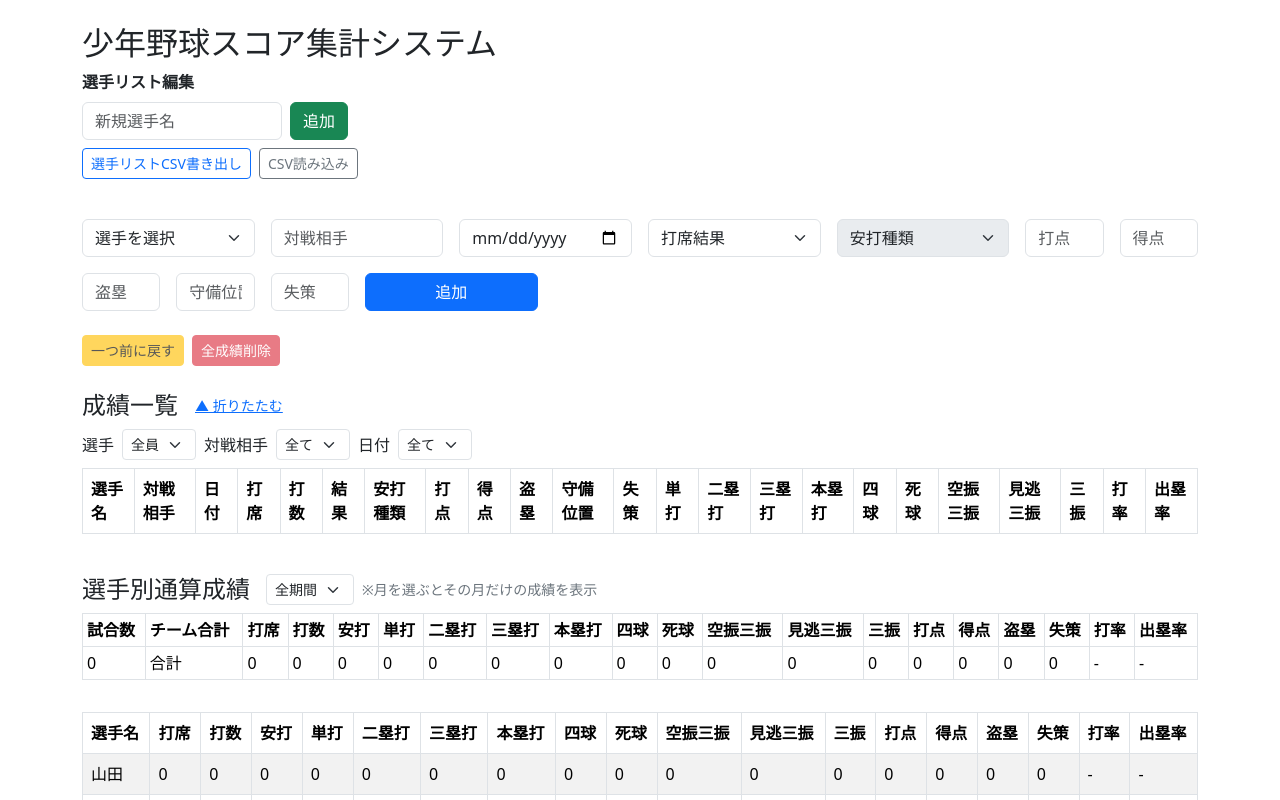
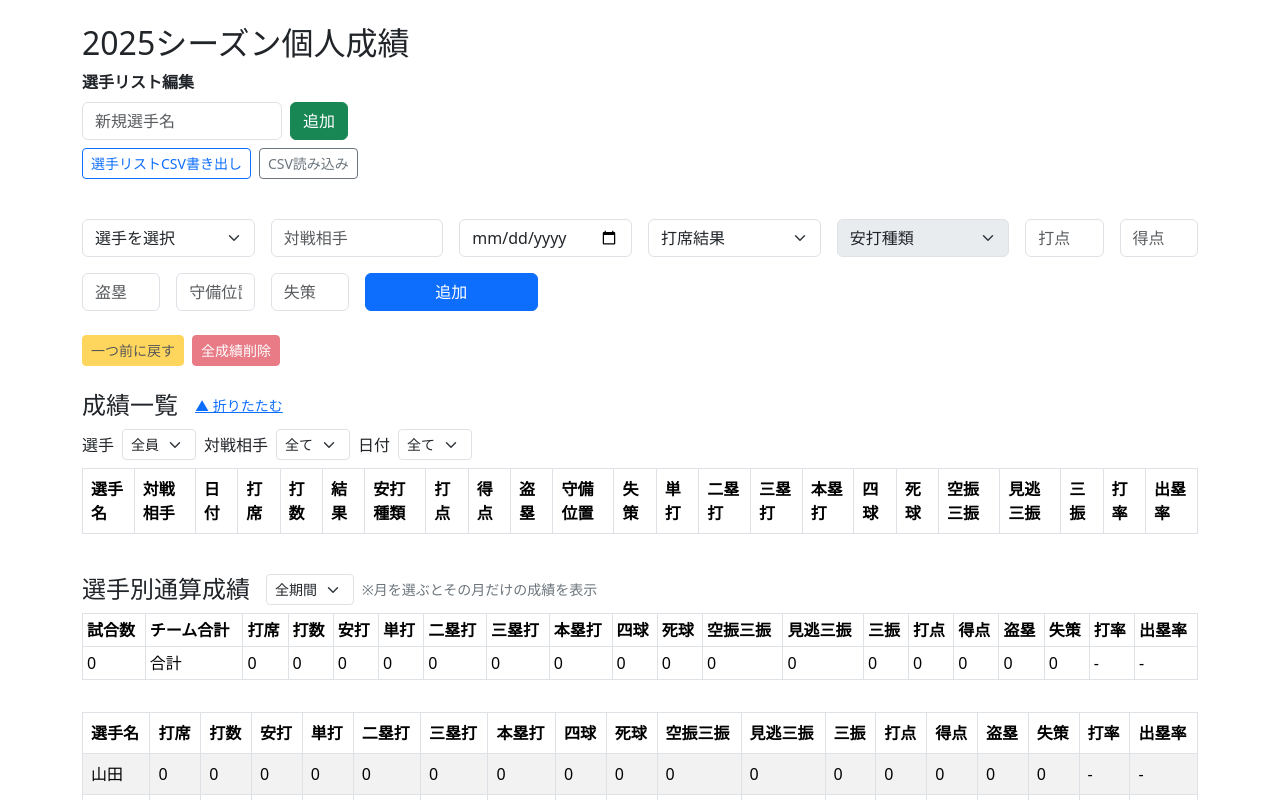
Before and after one commit to barca14-yume/-, a React (Create React App) app: page / in a window 1280 px wide. Shown: the top 800 px of the page. Built offline with nearby package versions, Linux system fonts and the light colour scheme.

Commit message:
タイトルを2025シーズン個人成績に変更

```diff
--- a/src/App.js
+++ b/src/App.js
@@ -600,7 +600,7 @@ function App() {
 
   return (
     <div className="container mt-4">
-      <h2>少年野球スコア集計システム</h2>
+      <h2>2025シーズン個人成績</h2>
       {/* 選手リスト編集エリア */}
       <div className="mb-3">
         <label className="form-label fw-bold">選手リスト編集</label>
```
